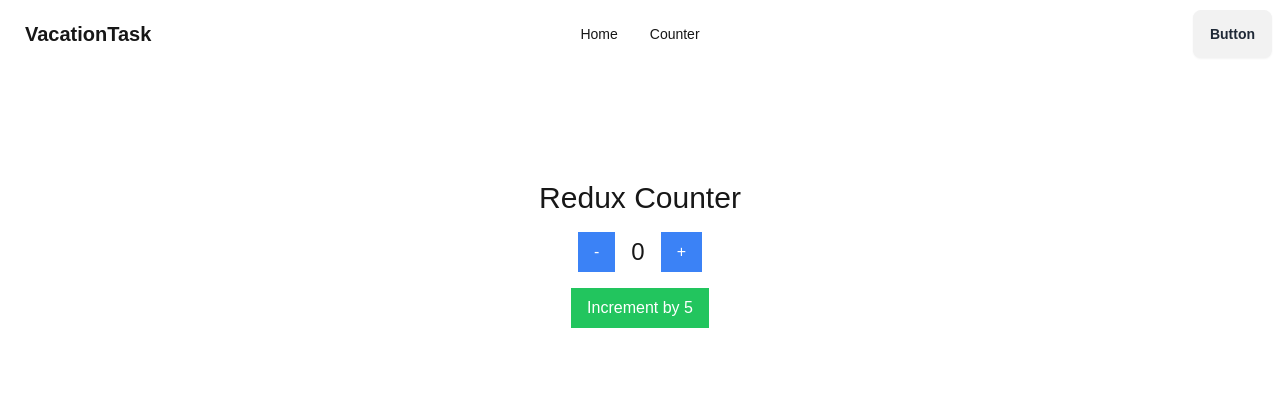
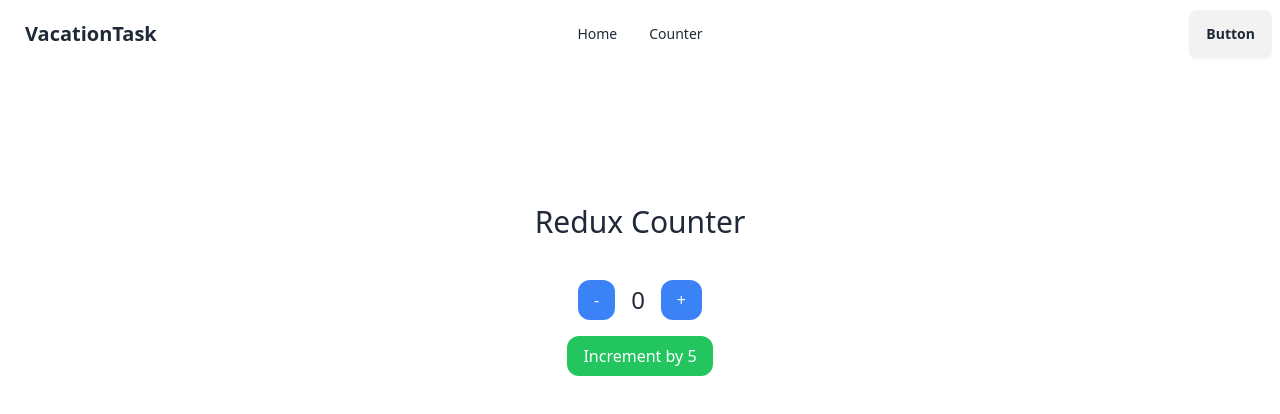
Before and after one commit to hasibhu/vacationTaks, a Next.js app: page /counter in a window 1280 px wide. Shown: the top 414 px of the page. Built offline with nearby package versions, Linux system fonts and the light colour scheme.

Commit message:
counter buttons have  been reshaped

```diff
--- a/src/app/globals.css
+++ b/src/app/globals.css
@@ -1,27 +1,3 @@
 @tailwind base;
 @tailwind components;
 @tailwind utilities;
-
-:root {
-  --background: #ffffff;
-  --foreground: #171717;
-}
-
-@media (prefers-color-scheme: dark) {
-  :root {
-    --background: #0a0a0a;
-    --foreground: #ededed;
-  }
-}
-
-body {
-  color: var(--foreground);
-  background: var(--background);
-  font-family: Arial, Helvetica, sans-serif;
-}
-
-@layer utilities {
-  .text-balance {
-    text-wrap: balance;
-  }
-}
--- a/src/redux/components/Counter.jsx
+++ b/src/redux/components/Counter.jsx
@@ -12,17 +12,17 @@ const Counter = () => {
 
     return (
         <div className="mt-28 flex flex-col items-center justify-center">
-            <h1 className="text-3xl mb-4">Redux Counter</h1>
+            <h1 className="text-3xl mb-4 p-6">Redux Counter</h1>
             <div className="flex items-center space-x-4">
                 <button
-                    className="px-4 py-2 bg-blue-500 text-white"
+                    className="px-4 py-2 bg-blue-500 text-white rounded-xl"
                     onClick={() => dispatch(decrement())}
                 >
                     -
                 </button>
                 <span className="text-2xl">{count}</span>
                 <button
-                    className="px-4 py-2 bg-blue-500 text-white"
+                    className="px-4 py-2 bg-blue-500 text-white rounded-xl"
                     onClick={() => dispatch(increment())}
                 >
                     +
@@ -30,7 +30,7 @@ const Counter = () => {
             </div>
             <div className="mt-4">
                 <button
-                    className="px-4 py-2 bg-green-500 text-white"
+                    className="px-4 py-2 bg-green-500 text-white rounded-xl"
                     onClick={() => dispatch(incrementByAmount(5))}
                 >
                     Increment by 5
```
